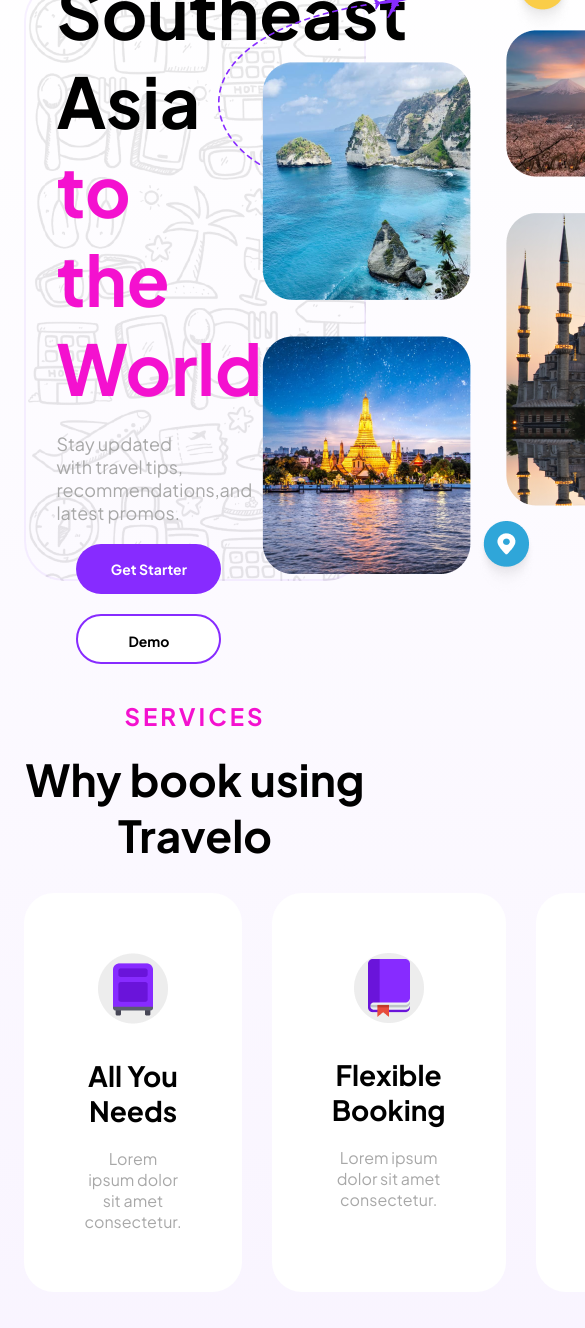
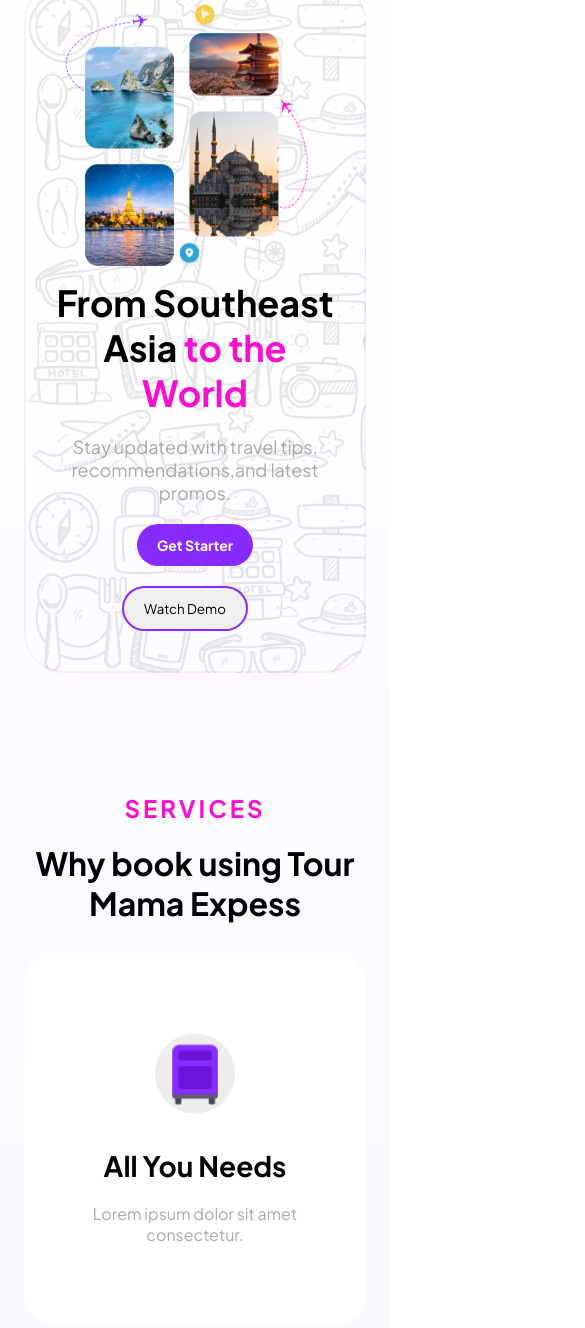
Before and after one commit to MDSainulIslam/tour_mama-project, a plain HTML site: page index.html in a window 390 px wide. Shown: the part 119-1447 px from the top of the page, 585 px wide, since content can reach past the window. Drawn offline with Linux system fonts and the light colour scheme.

```diff
--- a/index.html
+++ b/index.html
@@ -1,14 +1,18 @@
 <!DOCTYPE html>
 <html lang="en">
 <head>
+
     <meta charset="UTF-8">
     <meta name="viewport" content="width=device-width, initial-scale=1.0">
+
+    <link rel="stylesheet" href="style.css">
+    <link rel="stylesheet" href="responsive_style.css">
     <link rel="preconnect" href="https://fonts.googleapis.com">
     <link rel="preconnect" href="https://fonts.gstatic.com" crossorigin>
     <link href="https://fonts.googleapis.com/css2?family=Bebas+Neue&family=Plus+Jakarta+Sans:ital,wght@0,200..800;1,200..800&display=swap" rel="stylesheet">
     <link rel="shortcut icon" href="images/tour_logo.png" type="image/x-icon">
+
     <title>TourMama Express_Vromoner Ultimate Mama</title>
-    <link rel="stylesheet" href="style.css">
 </head>
 <body>
 
@@ -17,13 +21,14 @@
       <!-- banner section -->
   <div id="banner_container">
       <div id="banner">
+
         <div class="banner_content">
             <h1>From Southeast Asia <span>to the World</span></h1>
             <p>Stay updated with travel tips, recommendations,and latest promos.</p>
 
             <div id="button_box">
                <button class="btn">Get Starter</button>
-               <button class="white_btn">Demo</button>
+               <button class="white_btn">Watch Demo</button>
             </div>
         </div>
 
@@ -39,25 +44,25 @@
     <div id="service">
       <div class="heading_content">
         <h4>SERVICES</h4>
-        <h2>Why book using Travelo</h2>
+        <h2>Why book using Tour Mama Expess</h2>
       </div>
       <div id="service_card_container">
 
-        <!-- card-1 -->
+        <!--  service card-1 -->
         <div class="service_card">
           <img src="images/bag.png" alt="">
           <h2>All You Needs</h2>
           <p>Lorem ipsum dolor sit amet consectetur.</p>
         </div>
 
-        <!-- card-2 -->
+        <!--  service card-2 -->
         <div class="service_card">
           <img src="images/books.png" alt="">
           <h2>Flexible Booking</h2>
           <p>Lorem ipsum dolor sit amet consectetur.</p>
         </div>
 
-        <!-- card-3 -->
+        <!-- service card-3 -->
         <div class="service_card">
           <img src="images/card.png" alt="">
           <h2>Secure Payment</h2>
@@ -114,6 +119,9 @@
         <h2>BHUTAN</h2>
         <h2>CHINA</h2>
         <h2>JAPAN</h2>
+        <h2>DUBAI</h2>
+        <h2>THAILAND</h2>
+        <h2>SINGAPUR</h2>
       </div>
 
 
--- /dev/null
+++ b/responsive_style.css
@@ -0,0 +1,92 @@
+/* laptop device */
+@media screen and (max-width:1200px){
+.banner_content h1{
+    font-size: 48px;
+}
+.service_card{
+    background-color: #FFFFFF;
+    text-align:center;
+    border-radius: 30px;
+    padding: 80px 20px;
+    max-width:350px;
+}
+.story_image img{
+    height: 100%;
+    object-fit: cover;
+    border-radius: 30px;
+}
+
+
+}
+
+
+
+
+
+/* tablet device */
+@media screen and (max-width:1024px){
+#banner{
+    flex-direction:column-reverse;
+}
+.banner_content{
+    width:100%;
+}
+.banner_image{
+    width:100%;
+}
+#service_card_container{
+flex-direction: column;
+}
+.service_card{
+    max-width:100%;
+}
+
+
+.story_card{
+flex-direction: column;
+}
+.story_content{
+    width:100%;
+}
+
+.story_image{
+    width:100%;
+}
+
+.review_box .review_footer{
+    gap:5px;
+}
+
+}
+
+
+
+
+
+/* mobile device up to 425px */
+@media screen and (max-width:640px){
+.banner_content h1{
+    font-size: 36px;
+}
+.heading_content h2{
+    font-size:32px;
+}
+
+
+#country_card_container {
+flex-direction: column;
+}
+#country_card_container h2{
+    text-align: center;
+}
+.banner_content{
+    text-align: center;
+}
+
+.btn,
+.white_btn{
+    padding:12px 20px;
+}
+
+
+}
--- a/style.css
+++ b/style.css
@@ -10,11 +10,15 @@ body{
     /* background-size:cover; */
 }
 
+img{
+    width:100%;
+}
+
 .btn{
     color:#FFFFFF;
     background-color: #872BFF;
-    height:50px;
-    width:145px;
+    /* height:50px;
+    width:145px; */
     padding:16px 32px;
     border:none;
     border-radius: 30px;
@@ -24,6 +28,9 @@ body{
     cursor:pointer;
 }
 
+
+
+/* heading section */
 .heading_content{
     text-align:center;
 }
@@ -42,10 +49,12 @@ body{
     margin-bottom:30px;
 }
 
+
+
 /* banner section */
 #banner{
     margin:100px auto 120px;
-    height: 600px;
+    /* height: 600px; */
     width:87.5%;
     background-image: url(images/hero-bg.png);
     display:flex;
@@ -80,20 +89,20 @@ body{
 }
 
 .white_btn{
-    background-color: #FFFFFF;
-    height:50px;
-    width:145px;
+    /* background-color: #FFFFFF; */
+    /* height:50px;
+    width:145px; */
     padding:16px 32px;
     border:2px solid #872BFF;
     border-radius: 30px;
-    font-weight:bold;
-    font-size:14px;
-    margin:0 20px;
+    /* font-weight:bold; */
+    /* font-size:14px; */
+    margin:0 20px 0 0;
     cursor:pointer;
 }
 
 .banner_image{
-    width:600px;
+    width:50%;
 }
 
 
@@ -116,10 +125,11 @@ body{
     background-color: #FFFFFF;
     text-align:center;
     border-radius: 30px;
-    padding:60px;
-    width:300px;
+    padding: 100px 60px;
+    max-width:350px;
 }
 .service_card img{
+    width:80px;
     margin-bottom:30px;
 }
 .service_card h2{
@@ -132,6 +142,8 @@ body{
     color:#A8A8A8;
 }
 
+
+/* story section */
 .story_card{
     background: white;
     padding:48px;
@@ -141,11 +153,29 @@ body{
     gap:20px;
 }
 
+
+.story_content{
+    width:60%;
+}
+
+.story_image{
+    width:40%;
+}
+
+
+.story_content img{
+    width: 100px;
+}
+
 .story_content h2,
 .story_content img,
 .story_content p {
     margin-bottom: 30px
 }
+
+
+
+/* country section */
 #country_card_container{
     display:flex;
     justify-content: center;
@@ -157,6 +187,11 @@ background-color: #FFFFFF;
 padding:30px;
 border-radius: 16px;
 }
+
+
+
+
+/* review section */
 .review_box{
     background-color: #FFFFFF;
     padding:30px;
@@ -166,7 +201,7 @@ border-radius: 16px;
 .review_box .review_footer{
     display: flex;
     margin-top:60px;
-    gap:150px;
+    gap:320px;
     justify-content:flex-end;
 }
 
@@ -180,6 +215,8 @@ border-radius: 16px;
 }
 
 
+
+/* footer section */
 #footer{
     background-color: #FFFFFF;
     padding:5px;
```
